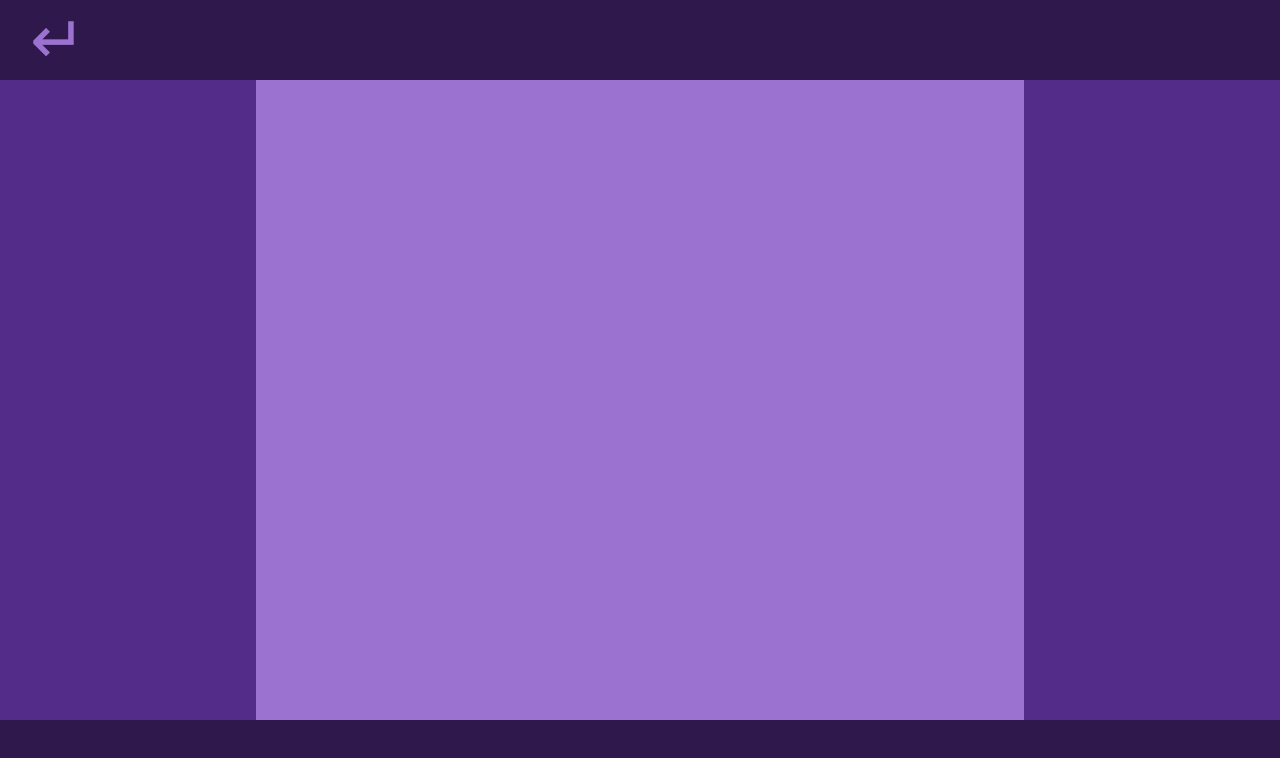
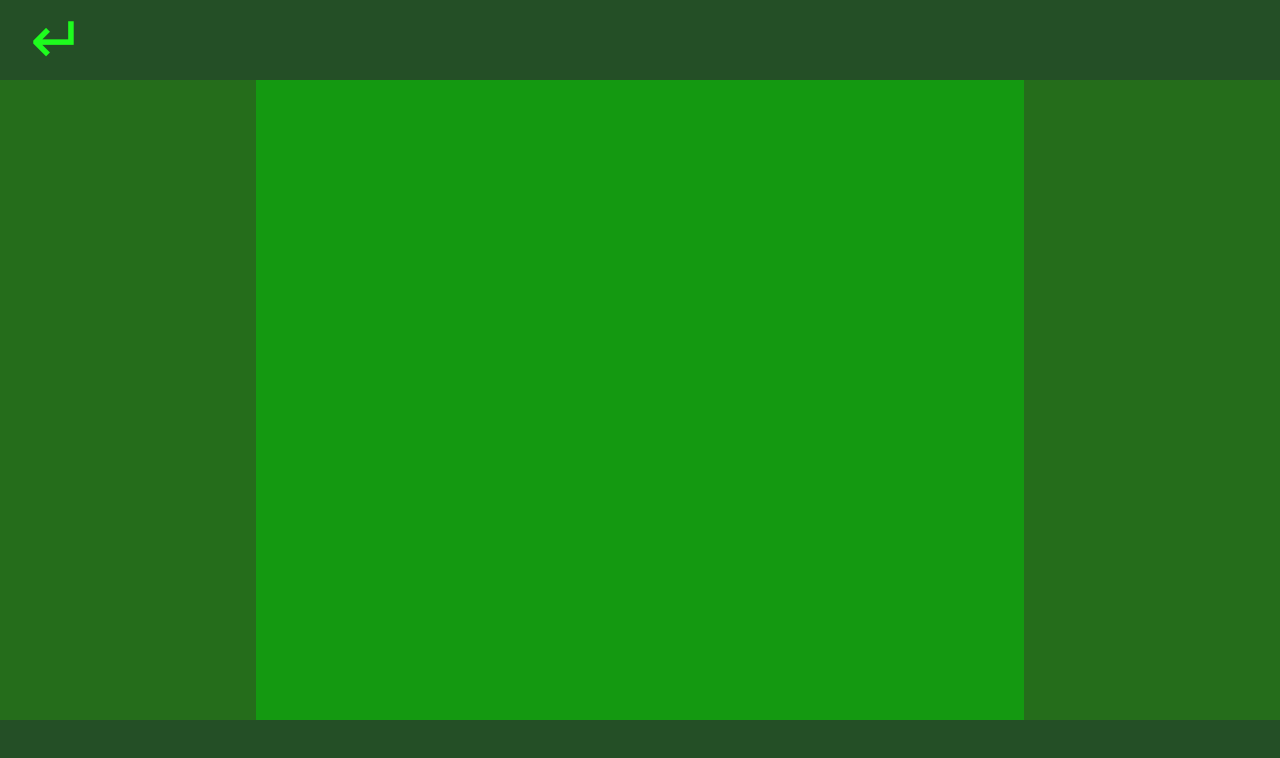
Before and after one commit to CJ-Cepe/web-layouts, a plain HTML site: page pages/second.html in a window 1280 px wide. Drawn offline with Linux system fonts and the light colour scheme.

Commit message:
Recolor second layout

```diff
--- a/styles/second.css
+++ b/styles/second.css
@@ -13,7 +13,7 @@ body {
 
 header {
     height: 10%;
-    background-color: #2f184b;
+    background-color: #244f26;
     display: flex;
     align-items: center;
 }
@@ -21,7 +21,7 @@ header {
 a {
     text-decoration: none;
     font-size: 50pt;
-    color: #9b72cf;
+    color: #1efc1e;
     margin-left: 30px;
  }
 
@@ -33,22 +33,22 @@ main {
 .left {
     width: 20%;
     flex: 1 1 auto;
-    background-color: #532b88;
+    background-color: #256d1b;
 }
 
 .middle {
     flex: auto;
     width: 60%;
-    background-color: #9b72cf;
+    background-color: #149911;
 }
 
 .right {
     width: 20%;
     flex: 1 1 auto;
-    background-color: #532b88;
+    background-color: #256d1b;
 }
 
 footer {
     height: 10%;
-    background-color: #2f184b;
+    background-color: #244f26;
 }
```
